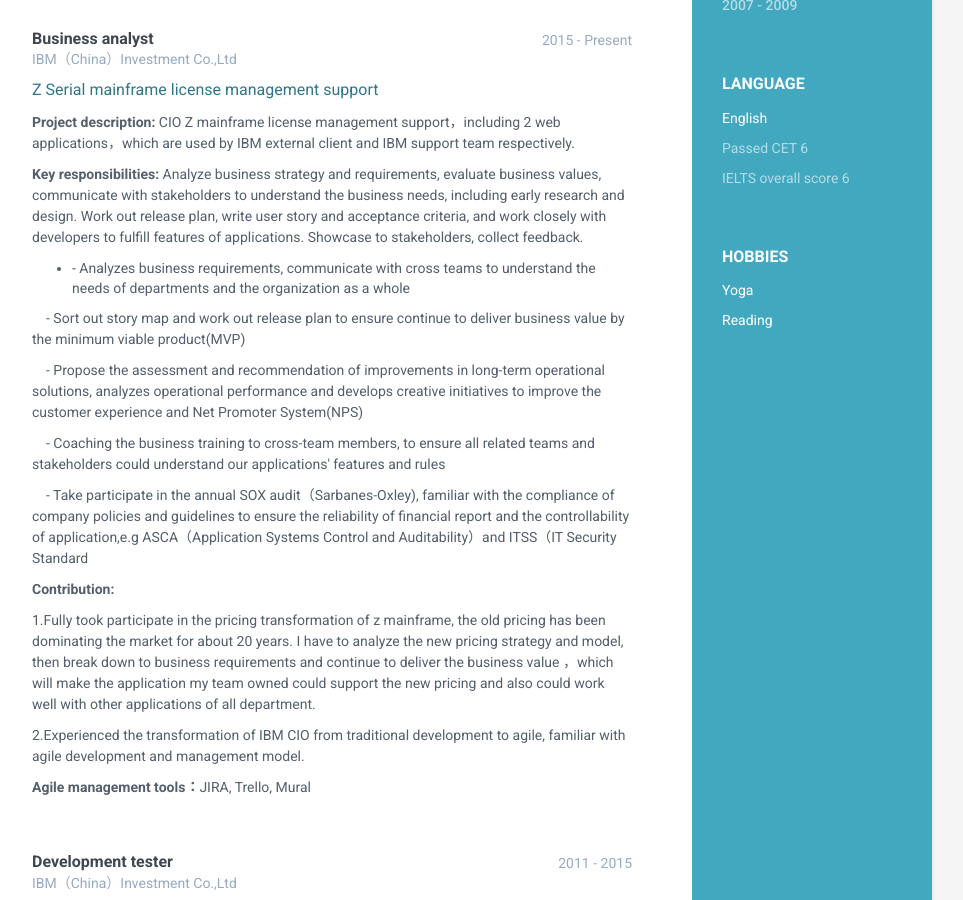
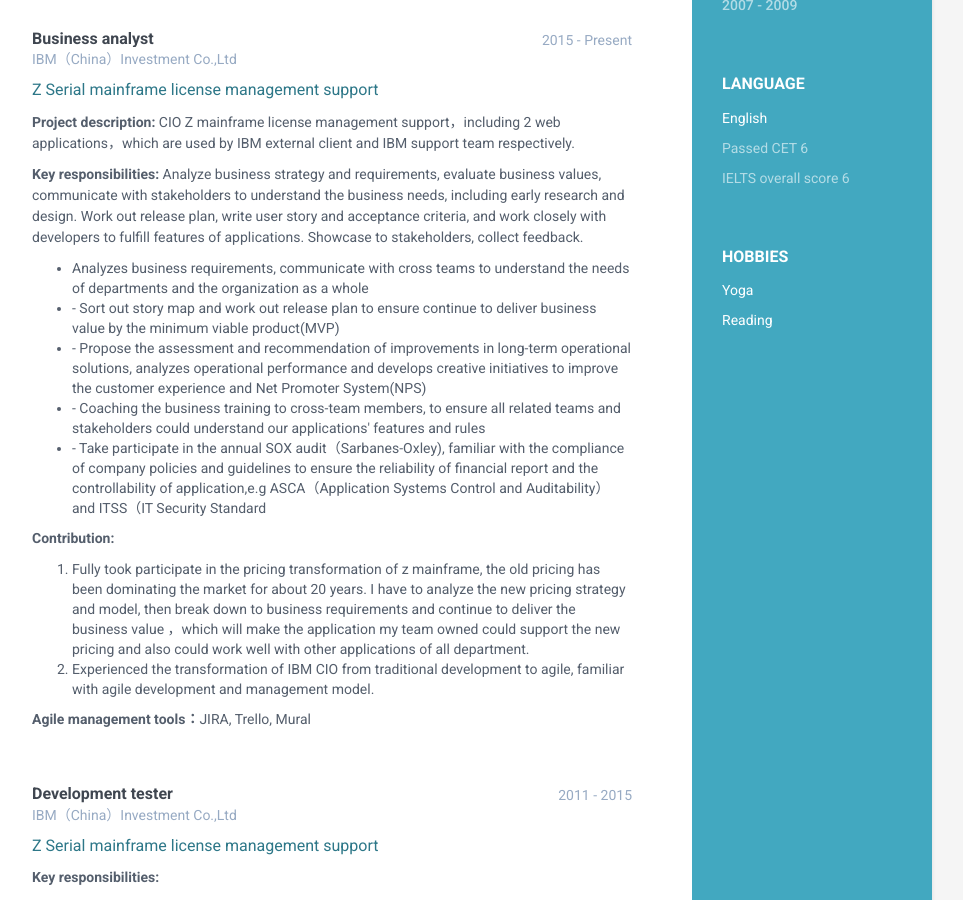
Before and after one commit to liuyang0116/LiuYangResume_EN, a Jekyll site: the page built from index.html, in a window 1280 px wide and 900 px high, scrolled down 672 px. Shown: the whole window, without its empty margins (188-1151 px from the left). Built offline with Jekyll 4.4.1, drawn with Linux system fonts in a browser that asks for light colours.

Commit message:
Update projects.html

```diff
--- a/_includes/projects.html
+++ b/_includes/projects.html
@@ -15,14 +15,15 @@
 			</p>
 			<p><b>Key responsibilities: </b>Analyze business strategy and requirements, evaluate business values, communicate with stakeholders to understand the business needs, including early research and design. Work out release plan, write user story and acceptance criteria, and work closely with developers to fulfill features of applications. Showcase to stakeholders, collect feedback.</p>
 					<ul>
-					<li>- Analyzes business requirements, communicate with cross teams to understand the needs of departments and the organization as a whole</li></ul>
-					<p style="text-indent:1em;">- Sort out story map and work out release plan to ensure continue to deliver business value by the minimum viable product(MVP)</p>
-					<p style="text-indent:1em;">- Propose the assessment and recommendation of improvements in long-term operational solutions, analyzes operational performance and develops creative initiatives to improve the customer experience and Net Promoter System(NPS)</p>
-					<p style="text-indent:1em;">- Coaching the business training to cross-team members, to ensure all related teams and stakeholders could understand our applications' features and rules</p>
-			                <p style="text-indent:1em;">- Take participate in the annual SOX audit（Sarbanes-Oxley), familiar with the compliance of company policies and guidelines to ensure the reliability of financial report and the controllability of application,e.g ASCA（Application Systems Control and Auditability）and ITSS（IT Security Standard</p>
+					<li>Analyzes business requirements, communicate with cross teams to understand the needs of departments and the organization as a whole</li>
+					<li>- Sort out story map and work out release plan to ensure continue to deliver business value by the minimum viable product(MVP)</li>
+					<li>- Propose the assessment and recommendation of improvements in long-term operational solutions, analyzes operational performance and develops creative initiatives to improve the customer experience and Net Promoter System(NPS)</li>
+					<li>- Coaching the business training to cross-team members, to ensure all related teams and stakeholders could understand our applications' features and rules</li>
+			                <li>- Take participate in the annual SOX audit（Sarbanes-Oxley), familiar with the compliance of company policies and guidelines to ensure the reliability of financial report and the controllability of application,e.g ASCA（Application Systems Control and Auditability）and ITSS（IT Security Standard</li></ul>
 			<p><b>Contribution:</b></p>
-					<p>1.Fully took participate in the pricing transformation of z mainframe, the old pricing has been dominating the market for about 20 years. I have to analyze the new pricing strategy and model, then break down to business requirements and continue to deliver the business value ，which will make the application my team owned could support the new pricing and also could work well with other applications of all department.</p>
-					<p>2.Experienced the transformation of IBM CIO from traditional development to agile, familiar with agile development and management model.</p>
+					<ol>
+					<li>Fully took participate in the pricing transformation of z mainframe, the old pricing has been dominating the market for about 20 years. I have to analyze the new pricing strategy and model, then break down to business requirements and continue to deliver the business value ，which will make the application my team owned could support the new pricing and also could work well with other applications of all department.</li>
+					<li>Experienced the transformation of IBM CIO from traditional development to agile, familiar with agile development and management model.</li></ol>
 					<p><b>Agile management tools：</b>JIRA, Trello, Mural</p>
 
                 </div><!--//item-->
```
